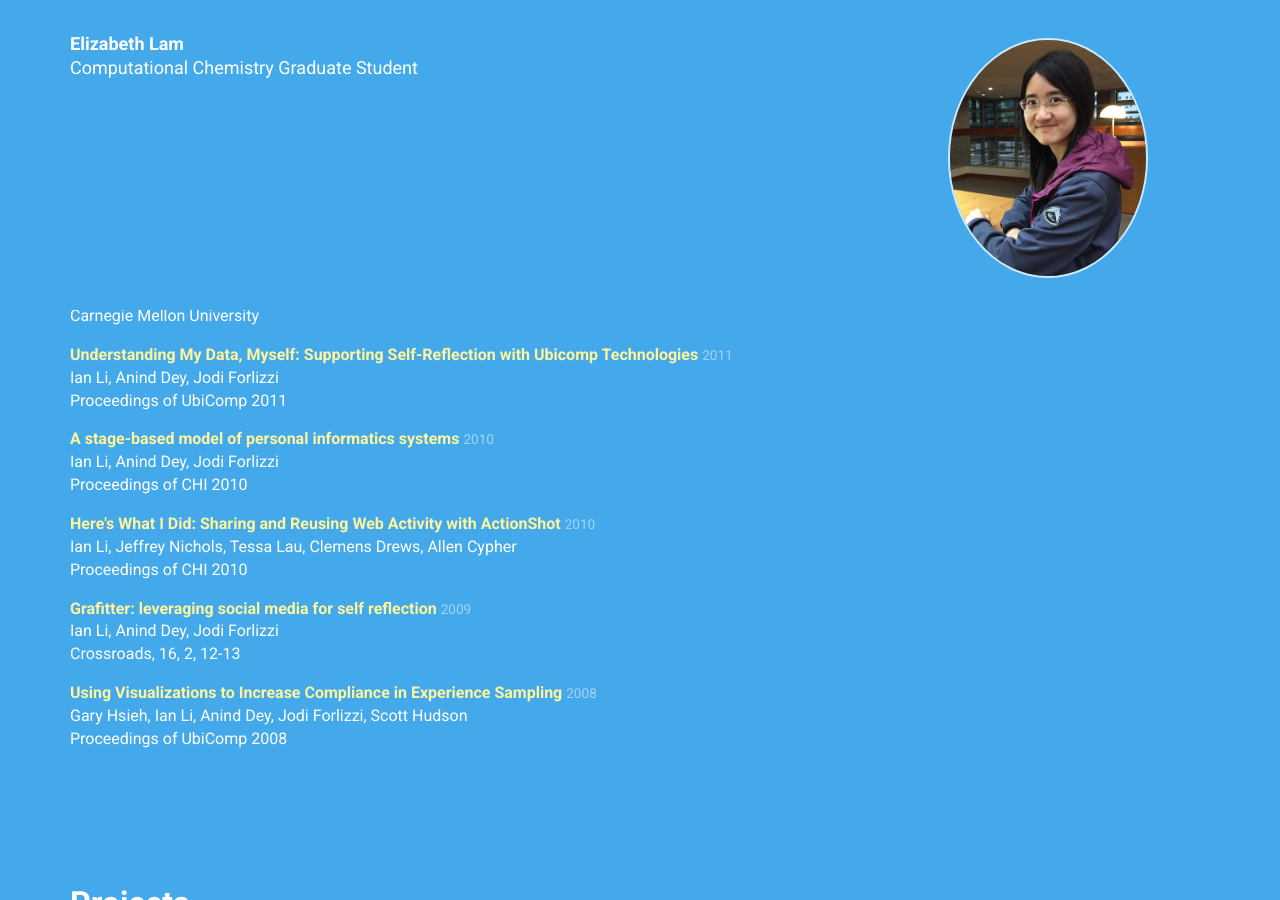
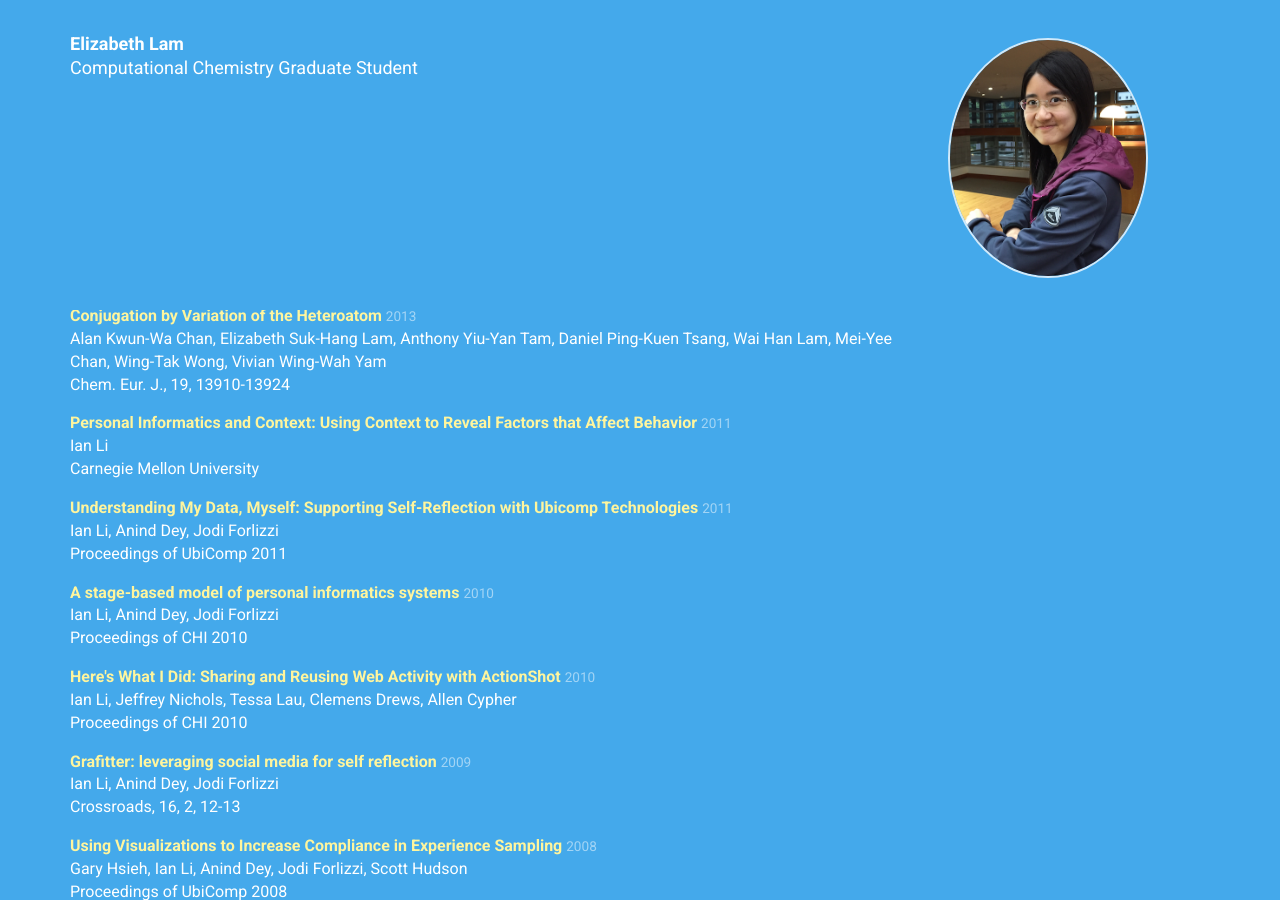
Before and after one commit to elilam/elilam.github.io, a Jekyll site: the page built from index.html, in a window 1280 px wide and 900 px high, scrolled down 838 px. Built offline with Jekyll 4.4.1, drawn with Linux system fonts in a browser that asks for light colours; nearby versions of some CDN libraries.

Commit message:
updated publications

```diff
--- a/_data/publications.yml
+++ b/_data/publications.yml
@@ -25,6 +25,15 @@
   issue: 1
   pages: 15135-15143
   year: 2014
+-
+  type: journal
+  title: Synthesis and Characterization of Luminescent Cyclometalated Platinum(II) Complexes of 1,3-Bis-Hetero-Azolylbenzenes with Tunable Color for Applications in Organic Light-Emitting Devices through Extension of π Conjugation by Variation of the Heteroatom
+  authors: Alan Kwun-Wa Chan, Elizabeth Suk-Hang Lam, Anthony Yiu-Yan Tam, Daniel Ping-Kuen Tsang, Wai Han Lam, Mei-Yee Chan, Wing-Tak Wong, Vivian Wing-Wah Yam
+  journal: Chem. Eur. J.
+  volume: 19
+  issue: 1
+  pages: 13910-13924
+  year: 2013
 -
   type: dissertation
   title: "Personal Informatics and Context: Using Context to Reveal Factors that Affect Behavior"
```
